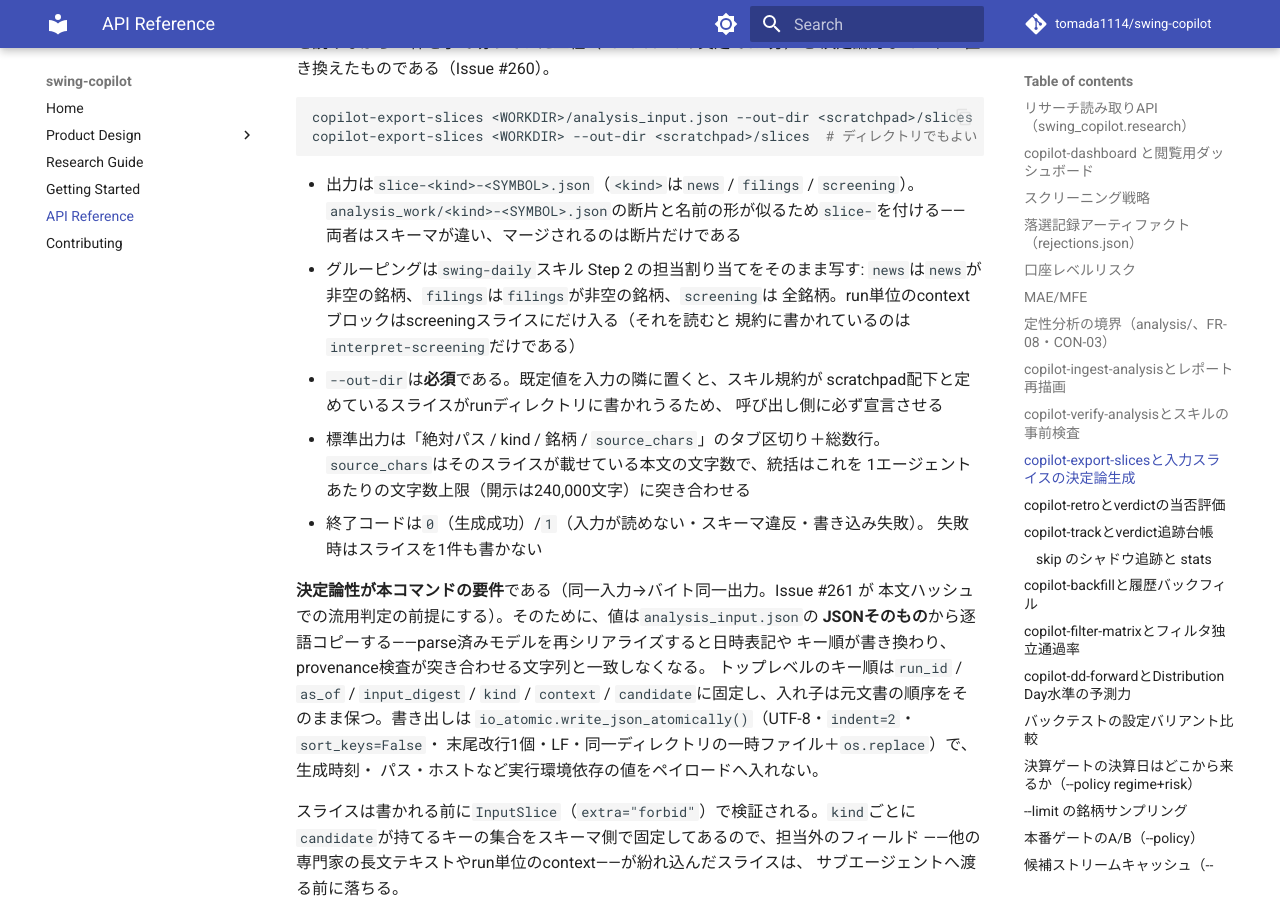
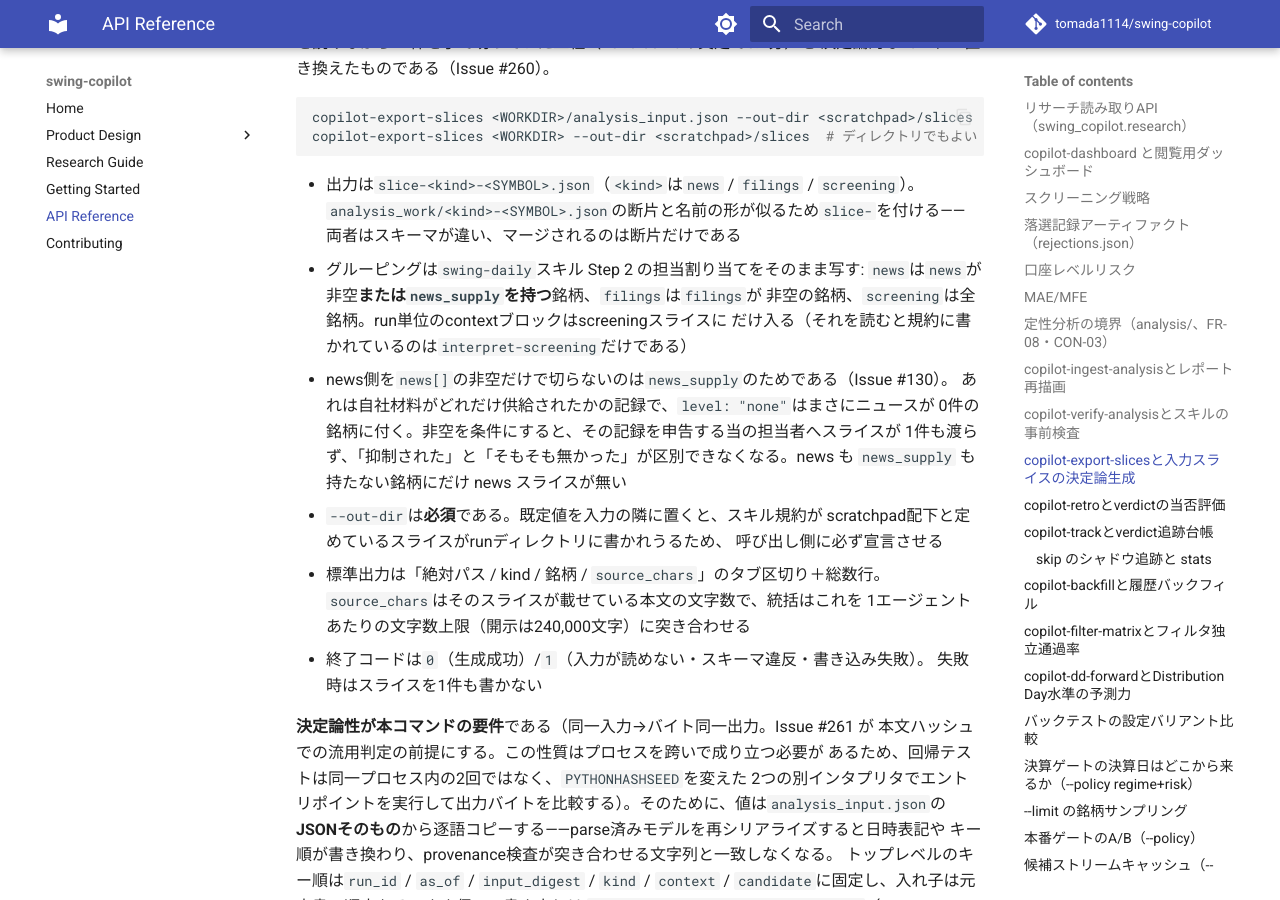
Before and after one commit to tomada1114/swing-copilot, an MkDocs documentation site: the page built from docs/reference.md, in a window 1280 px wide and 900 px high, scrolled down 6718 px. Built offline with MkDocs 1.6.1 and Material for MkDocs 9.7.7, drawn with Linux system fonts in a browser that asks for light colours; comment, search, counter and statistics services are not loaded.

Commit message:
fix(analysis): news が空でも供給量記録がある銘柄へ news スライスを作る
レビュー指摘2件への対応。

1件目。`news[]` の非空だけで news スライスの有無を決めていたため、ニュースが
抑制された・0件だった銘柄には news スライスが1件も作られず、`news_supply` が
ニュース担当へ届いていなかった。`news_supply` は「なぜ薄いのか／無いのか」の
記録そのもの（`level: "none"` はニュース0件の銘柄にこそ付く）であり、届かなければ
「抑制された」と「そもそも無かった」を区別できない——Issue #130 がまさに保存する
ために足した区別が消える。手切りの旧フローにこのゲートは無く、SKILL.md Step 2 の
表にも書かれていなかった。`news` が空でも `news_supply` を持つ銘柄には news
スライスを作り、両方無い銘柄にだけ作らないようにした。境界の両側（空 news +
supply あり / 両方無し）をテストで固定し、Step 2 の表・スライス契約・Step 3 の
マージ規則（`news_summary: null` に潰さない）も実態へ合わせた。

2件目。決定論性のテストが同一プロセス内で完結しており、`PYTHONHASHSEED` と
モジュール状態を共有するため、集合のイテレーション順のような**実行間**の順序差を
検出できなかった。これは #261 の本文ハッシュ再利用が「起こらないこと」を前提に
している失敗モードそのものである。エントリポイントを `PYTHONHASHSEED` の異なる
2つの別インタプリタで実行し、出力バイトを比較する回帰テストを追加した
（オフライン・`tmp_path` 隔離は維持）。

Claude-Session: https://claude.ai/code/session_015nCpCZmQT72Xz1PAjG358j

```diff
--- a/docs/reference.md
+++ b/docs/reference.md
@@ -288,9 +288,14 @@ copilot-export-slices <WORKDIR> --out-dir <scratchpad>/slices  # ディレクト
   `analysis_work/<kind>-<SYMBOL>.json`の断片と名前の形が似るため`slice-`を付ける——
   両者はスキーマが違い、マージされるのは断片だけである
 - グルーピングは`swing-daily`スキル Step 2 の担当割り当てをそのまま写す:
-  `news`は`news`が非空の銘柄、`filings`は`filings`が非空の銘柄、`screening`は
-  全銘柄。run単位のcontextブロックはscreeningスライスにだけ入る（それを読むと
-  規約に書かれているのは`interpret-screening`だけである）
+  `news`は`news`が非空**または`news_supply`を持つ**銘柄、`filings`は`filings`が
+  非空の銘柄、`screening`は全銘柄。run単位のcontextブロックはscreeningスライスに
+  だけ入る（それを読むと規約に書かれているのは`interpret-screening`だけである）
+- news側を`news[]`の非空だけで切らないのは`news_supply`のためである（Issue #130）。
+  あれは自社材料がどれだけ供給されたかの記録で、`level: "none"`はまさにニュースが
+  0件の銘柄に付く。非空を条件にすると、その記録を申告する当の担当者へスライスが
+  1件も渡らず、「抑制された」と「そもそも無かった」が区別できなくなる。news も
+  `news_supply` も持たない銘柄にだけ news スライスが無い
 - `--out-dir`は**必須**である。既定値を入力の隣に置くと、スキル規約が
   scratchpad配下と定めているスライスがrunディレクトリに書かれうるため、
   呼び出し側に必ず宣言させる
@@ -301,7 +306,9 @@ copilot-export-slices <WORKDIR> --out-dir <scratchpad>/slices  # ディレクト
   失敗時はスライスを1件も書かない
 
 **決定論性が本コマンドの要件**である（同一入力→バイト同一出力。Issue #261 が
-本文ハッシュでの流用判定の前提にする）。そのために、値は`analysis_input.json`の
+本文ハッシュでの流用判定の前提にする。この性質はプロセスを跨いで成り立つ必要が
+あるため、回帰テストは同一プロセス内の2回ではなく、`PYTHONHASHSEED`を変えた
+2つの別インタプリタでエントリポイントを実行して出力バイトを比較する）。そのために、値は`analysis_input.json`の
 **JSONそのもの**から逐語コピーする——parse済みモデルを再シリアライズすると日時表記や
 キー順が書き換わり、provenance検査が突き合わせる文字列と一致しなくなる。
 トップレベルのキー順は`run_id` / `as_of` / `input_digest` / `kind` / `context` /
```
Also changed, not shown: .claude/skills/swing-daily/SKILL.md (+13 -8 lines), .claude/skills/swing-daily/references/output-schema.md (+5 -1 lines), CHANGELOG.md (+10 -3 lines), docs/04_detailed_design.md (+1 -1 lines), 3 other files.
